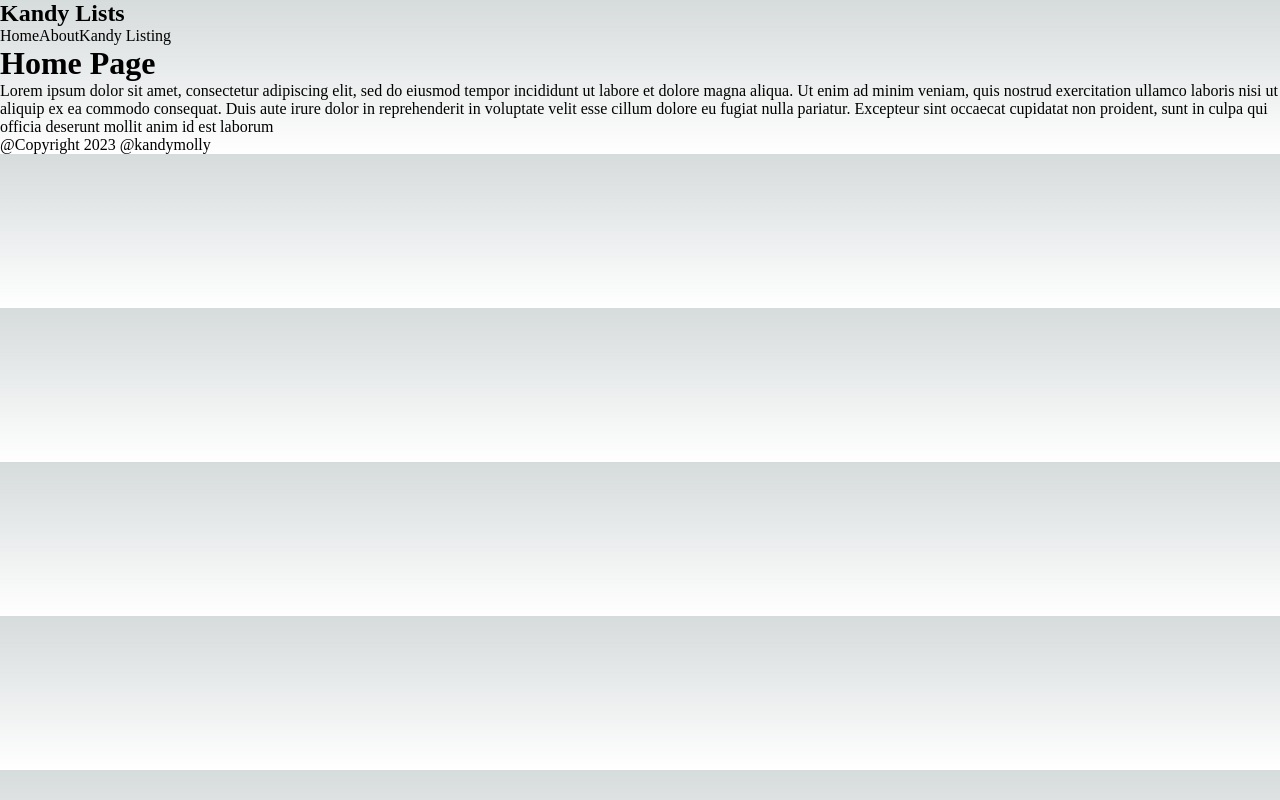
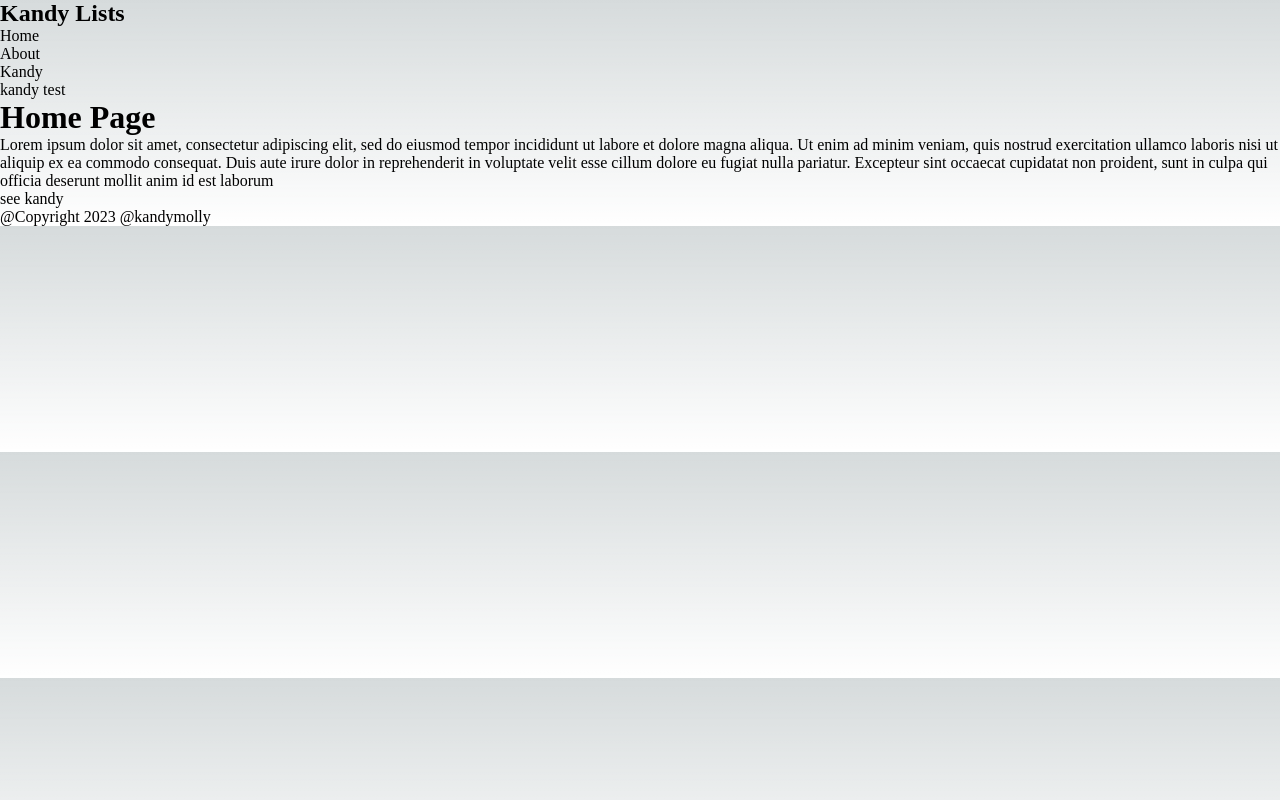
Before and after one commit to KhamHti/kandylist, a Next.js app: page / in a window 1280 px wide. Built offline with nearby package versions, Linux system fonts and the light colour scheme.

Commit message:
linking
linking between pages

```diff
--- a/components/Navbar.js
+++ b/components/Navbar.js
@@ -1,12 +1,26 @@
+import Link from "next/link";
+
 const Navbar = () => {
   return (
     <nav>
       <div className="logo">
         <h1>Kandy Lists</h1>
       </div>
-      <a>Home</a>
-      <a>About</a>
-      <a>Kandy Listing</a>
+      <Link href="/" legacyBehavior>
+        <a>Home</a>
+      </Link>
+      <br></br>
+      <Link href="/about" legacyBehavior>
+        <a>About</a>
+      </Link>
+      <br></br>
+      <Link href="/kandy" legacyBehavior>
+        <a>Kandy</a>
+      </Link>
+      <br></br>
+      <Link href="/kandy/test" legacyBehavior>
+        <a>kandy test</a>
+      </Link>
     </nav>
   );
 };
--- a/pages/index.js
+++ b/pages/index.js
@@ -4,6 +4,7 @@ import { Inter } from "next/font/google";
 import styles from "@/styles/Home.module.css";
 import Navbar from "@/components/Navbar";
 import Footer from "@/components/Footer";
+import Link from "next/link";
 
 const inter = Inter({ subsets: ["latin"] });
 
@@ -21,6 +22,7 @@ export default function Home() {
         occaecat cupidatat non proident, sunt in culpa qui officia deserunt
         mollit anim id est laborum
       </p>
+      <Link href="/kandy">see kandy</Link>
       <Footer />
     </div>
   );
--- a/pages/kandy/index.js
+++ b/pages/kandy/index.js
@@ -1,7 +1,7 @@
 const Kandy = () => {
   return (
     <div>
-      <h1>Kandy molly talkie</h1>
+      <h1>Kandy</h1>
       <p>lorem blah blah blah</p>
     </div>
   );
```
